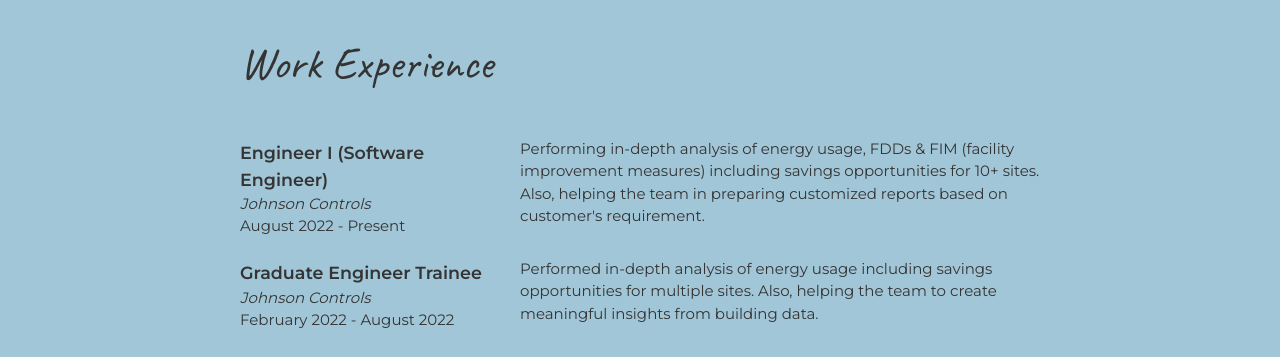
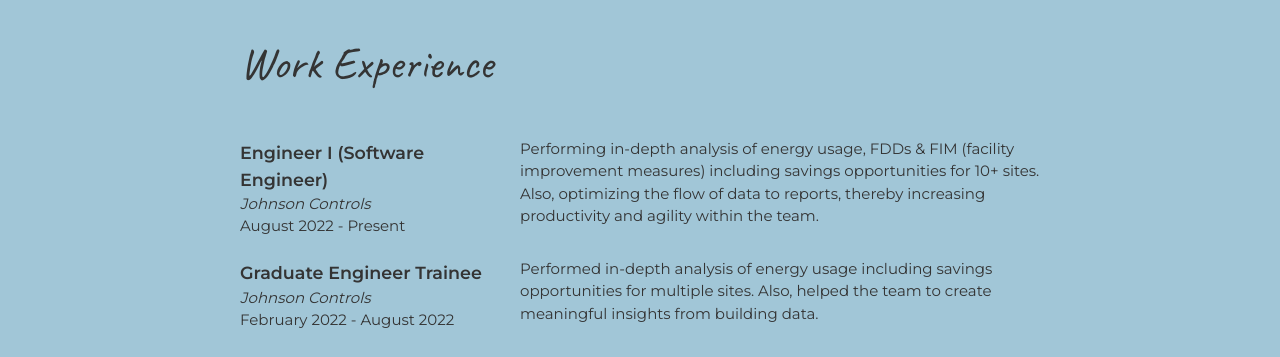
Before and after one commit to swarnimjalan/swarnimjalan.github.io, a plain HTML site: page index.html in a window 1280 px wide. Shown: the part 1280-1637 px from the top of the page. Drawn offline with Linux system fonts and the light colour scheme.

Commit message:
Update index.html

```diff
--- a/index.html
+++ b/index.html
@@ -56,7 +56,7 @@
             <p>August 2022 - Present</p>
           </div>
           <div class="job-summary">
-          <p>Performing in-depth analysis of energy usage, FDDs & FIM (facility improvement measures) including savings opportunities for 10+ sites. Also, helping the team in preparing customized reports based on customer's requirement.</p>
+          <p>Performing in-depth analysis of energy usage, FDDs & FIM (facility improvement measures) including savings opportunities for 10+ sites. Also, optimizing the flow of data to reports, thereby increasing productivity and agility within the team.</p>
         </div>
           <div class="job-details">
             <h3>Graduate Engineer Trainee</h3>
@@ -64,7 +64,7 @@
             <p>February 2022 - August 2022</p>
           </div>
           <div class="job-summary">
-          <p>Performed in-depth analysis of energy usage including savings opportunities for multiple sites. Also, helping the team to create meaningful insights from building data. </p>
+          <p>Performed in-depth analysis of energy usage including savings opportunities for multiple sites. Also, helped the team to create meaningful insights from building data. </p>
         </div>
         <div class="job-details">
 
```
